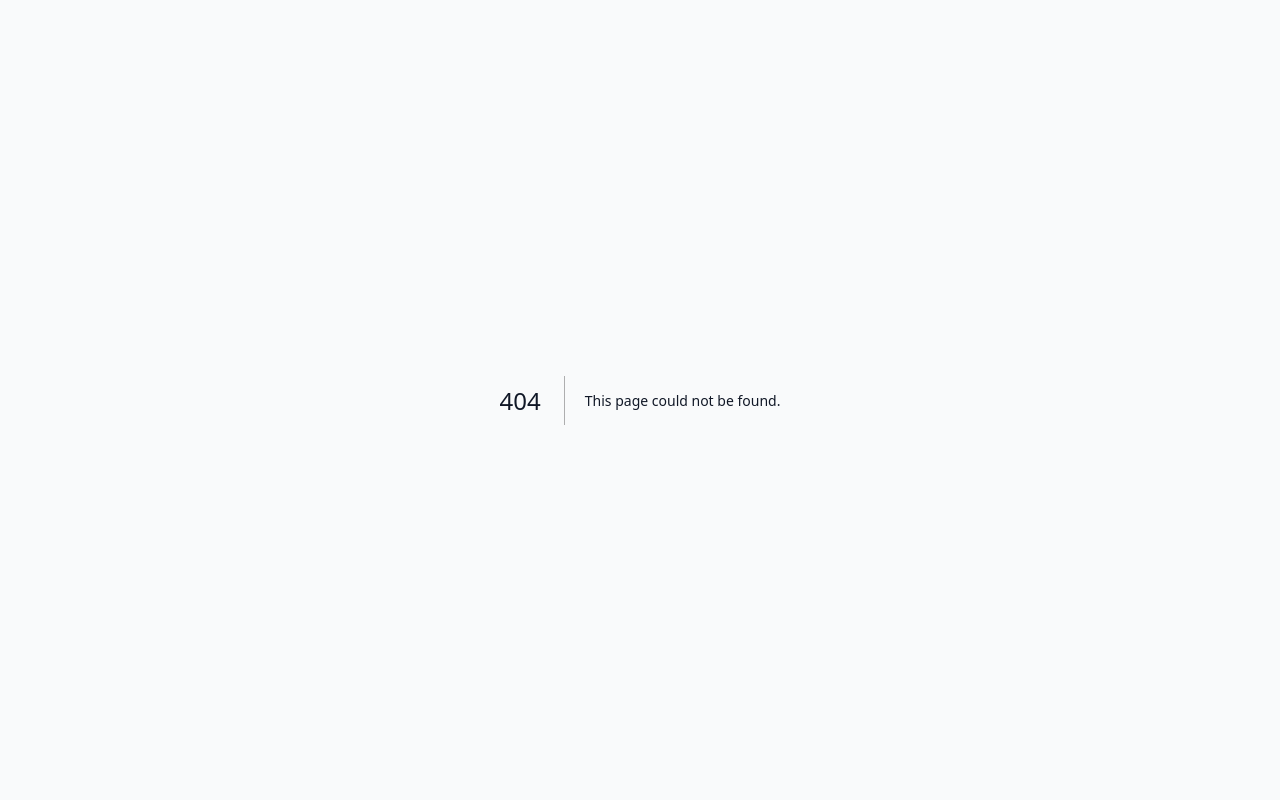
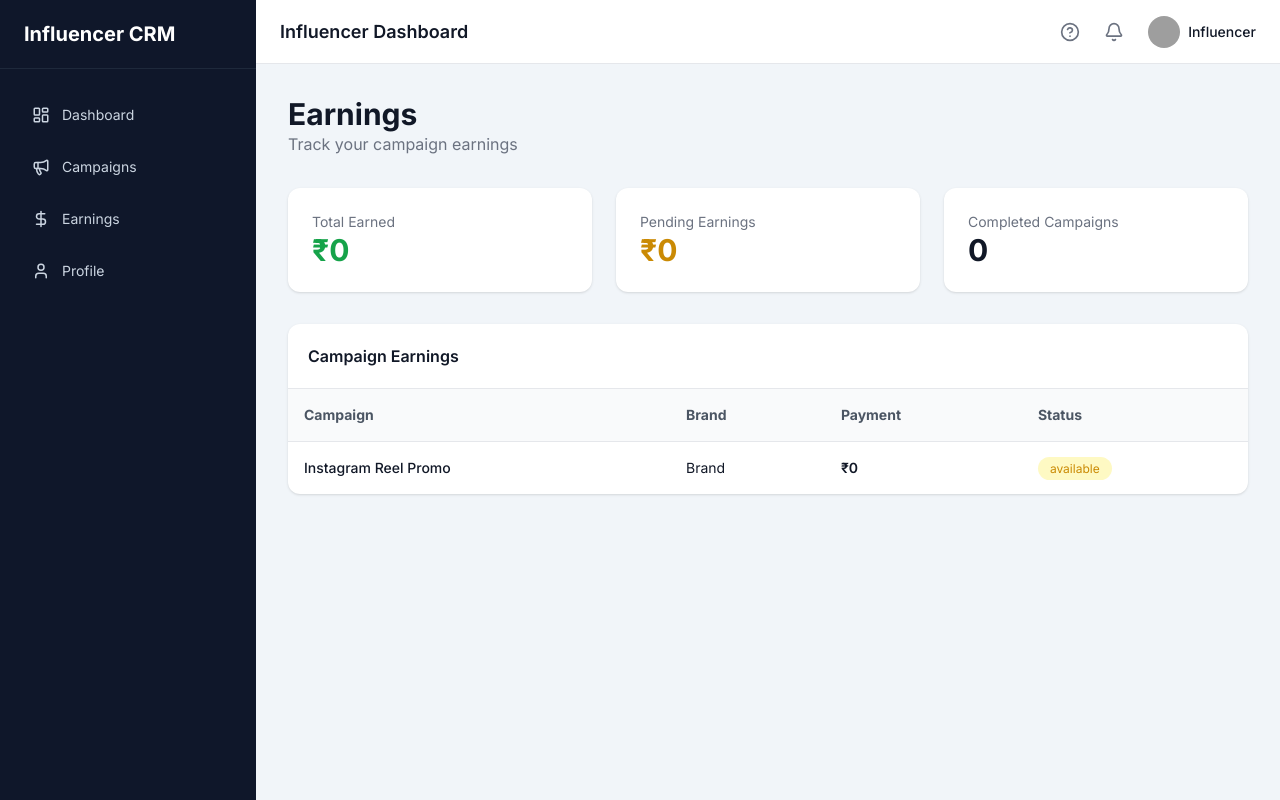
Before and after one commit to vedanttailor/influencers-platform, a Next.js app in the folder frontend/: page /Influencer/earnings in a window 1280 px wide. Before the commit this address had no page. Built offline with nearby package versions, Linux system fonts and the light colour scheme; grey boxes are pictures that could not be loaded.

Commit message:
admin redirection

```diff
--- a/frontend/app/Admin/components/admin/dashboard/Sidebar.tsx
+++ b/frontend/app/Admin/components/admin/dashboard/Sidebar.tsx
@@ -11,11 +11,11 @@ import {
 } from "react-icons/fi";
 
 const menu = [
-  { name: "Dashboard", path: "/admin/dashboard", icon: FiHome },
-  { name: "Clients", path: "/admin/client", icon: FiUsers },
-  { name: "Influencers", path: "/admin/influencers", icon: FiActivity },
-  { name: "Manager", path: "/admin/manager", icon: FiBriefcase },
-  { name: "Profile", path: "/admin/profile", icon: FiUser },
+  { name: "Dashboard", path: "/Admin/dashboard", icon: FiHome },
+  { name: "Clients", path: "/Admin/client", icon: FiUsers },
+  { name: "Influencers", path: "/Admin/influencers", icon: FiActivity },
+  { name: "Manager", path: "/Admin/manager", icon: FiBriefcase },
+  { name: "Profile", path: "/Admin/profile", icon: FiUser },
 ];
 
 export default function Sidebar() {
--- a/frontend/app/Admin/components/admin/dashboard/TopBar.tsx
+++ b/frontend/app/Admin/components/admin/dashboard/TopBar.tsx
@@ -6,7 +6,7 @@
 
 import { useEffect, useState } from "react";
 import { FiBell, FiHelpCircle } from "react-icons/fi";
-import { getAdmin } from "@/app/admin/store/adminStore";
+import { getAdmin } from "@/app/Admin/store/adminStore";
 
 export default function Topbar() {
   const [admin, setAdmin] = useState<any>(null);
--- a/frontend/app/Admin/manager/page.tsx
+++ b/frontend/app/Admin/manager/page.tsx
@@ -1,6 +1,6 @@
-import CreateManagerModal from "../../components/managers/CreateManagerModal";
-import ManagerTable from "../../components/managers/ManagerTable";
-import { ManagerProvider } from "../../components/admin/manager/ManagerContext";
+import CreateManagerModal from "../components/managers/CreateManagerModal";
+import ManagerTable from "../components/managers/ManagerTable";
+import { ManagerProvider } from "../components/admin/manager/ManagerContext";
 
 export default function ManagerPage() {
   return (
--- a/frontend/app/Admin/profile/page.tsx
+++ b/frontend/app/Admin/profile/page.tsx
@@ -5,7 +5,7 @@
 "use client";
 
 import { useEffect, useState } from "react";
-import { getAdmin, saveAdmin } from "../../store/adminStore";
+import { getAdmin, saveAdmin } from "../store/adminStore";
 
 export default function AdminProfile() {
   const [admin, setAdmin] = useState<any>(null);
--- /dev/null
+++ b/frontend/app/Influencer/earnings/page.tsx
@@ -0,0 +1,114 @@
+/* eslint-disable @typescript-eslint/no-explicit-any */
+"use client";
+
+import { useCampaignStore } from "@/lib/useCampaignStore";
+
+export default function EarningsPage() {
+  const { campaigns } = useCampaignStore();
+
+  const completed = campaigns.filter((c: any) => c.status === "completed");
+  const active = campaigns.filter((c: any) => c.status === "active");
+
+  const totalEarnings = completed.reduce(
+    (sum: number, c: any) => sum + (c.payment || 0),
+    0
+  );
+
+  const pendingEarnings = active.reduce(
+    (sum: number, c: any) => sum + (c.payment || 0),
+    0
+  );
+
+  return (
+    <div className="space-y-8">
+
+      <div>
+        <h1 className="text-3xl font-bold">Earnings</h1>
+        <p className="text-gray-500">
+          Track your campaign earnings
+        </p>
+      </div>
+
+
+      <div className="grid grid-cols-3 gap-6">
+
+        <div className="bg-white p-6 rounded-xl shadow">
+          <h3 className="text-gray-500 text-sm">Total Earned</h3>
+          <p className="text-3xl font-bold text-green-600">
+            ₹{totalEarnings}
+          </p>
+        </div>
+
+        <div className="bg-white p-6 rounded-xl shadow">
+          <h3 className="text-gray-500 text-sm">Pending Earnings</h3>
+          <p className="text-3xl font-bold text-yellow-600">
+            ₹{pendingEarnings}
+          </p>
+        </div>
+
+        <div className="bg-white p-6 rounded-xl shadow">
+          <h3 className="text-gray-500 text-sm">Completed Campaigns</h3>
+          <p className="text-3xl font-bold">
+            {completed.length}
+          </p>
+        </div>
+
+      </div>
+
+
+
+      <div className="bg-white rounded-xl shadow">
+
+        <div className="p-5 border-b font-semibold">
+          Campaign Earnings
+        </div>
+
+        <table className="w-full text-sm">
+
+          <thead className="bg-gray-50 text-gray-600">
+            <tr>
+              <th className="text-left p-4">Campaign</th>
+              <th className="text-left p-4">Brand</th>
+              <th className="text-left p-4">Payment</th>
+              <th className="text-left p-4">Status</th>
+            </tr>
+          </thead>
+
+          <tbody>
+
+            {campaigns.map((c: any) => (
+              <tr key={c.id} className="border-t">
+
+                <td className="p-4 font-medium">
+                  {c.title}
+                </td>
+
+                <td className="p-4">
+                  {c.brand || "Brand"}
+                </td>
+
+                <td className="p-4 font-semibold">
+                  ₹{c.payment || 0}
+                </td>
+
+                <td className="p-4">
+
+                  <span
+                    className={`px-3 py-1 rounded-full text-xs
+                      ${
+                        c.status === "completed"
+                          ? "bg-green-100 text-green-600"
+                          : "bg-yellow-100 text-yellow-600"
+                      }`}
+                  >
+                    {c.status}
+                  </span>
+                </td>
+              </tr>
+            ))}
+          </tbody>
+        </table>
+      </div>
+    </div>
+  );
+}
--- /dev/null
+++ b/frontend/app/Influencer/profile/page.tsx
@@ -0,0 +1,155 @@
+/* eslint-disable @typescript-eslint/no-explicit-any */
+
+"use client";
+
+import { useEffect, useState } from "react";
+
+export default function ProfilePage() {
+  const [user, setUser] = useState<any>(null);
+  const [editMode, setEditMode] = useState(false);
+
+  const [form, setForm] = useState({
+    full_name: "",
+    email: "",
+  });
+
+  useEffect(() => {
+    const fetchUser = async () => {
+      const token = localStorage.getItem("token");
+
+      const res = await fetch("http://127.0.0.1:8000/auth/me", {
+        headers: {
+          Authorization: `Bearer ${token}`,
+        },
+      });
+
+      const data = await res.json();
+      setUser(data);
+
+      setForm({
+        full_name: data.full_name,
+        email: data.email,
+      });
+    };
+
+    fetchUser();
+  }, []);
+
+  const handleChange = (e: any) => {
+    setForm({
+      ...form,
+      [e.target.name]: e.target.value,
+    });
+  };
+
+  const handleSave = () => {
+    setUser({
+      ...user,
+      full_name: form.full_name,
+      email: form.email,
+    });
+
+    setEditMode(false);
+  };
+
+  if (!user) return <div>Loading...</div>;
+
+  return (
+    <div className="max-w-3xl mx-auto space-y-6">
+
+      <h1 className="text-3xl font-bold">
+        Profile
+      </h1>
+
+      <div className="bg-white p-8 rounded-xl shadow">
+
+        <div className="flex items-center gap-6">
+
+          <div>
+            <h2 className="text-xl font-semibold">
+              {user.full_name}
+            </h2>
+
+            <p className="text-gray-500">
+              {user.email}
+            </p>
+          </div>
+
+        </div>
+
+        <div className="mt-6 grid grid-cols-2 gap-6">
+
+          <div>
+            <label className="text-sm text-gray-500">
+              Full Name
+            </label>
+
+            {editMode ? (
+              <input
+                name="full_name"
+                value={form.full_name}
+                onChange={handleChange}
+                className="border p-2 rounded w-full"
+              />
+            ) : (
+              <p className="font-medium">
+                {user.full_name}
+              </p>
+            )}
+          </div>
+
+          <div>
+            <label className="text-sm text-gray-500">
+              Email
+            </label>
+
+            {editMode ? (
+              <input
+                name="email"
+                value={form.email}
+                onChange={handleChange}
+                className="border p-2 rounded w-full"
+              />
+            ) : (
+              <p className="font-medium">
+                {user.email}
+              </p>
+            )}
+          </div>
+
+        </div>
+
+        <div className="mt-8 flex gap-3">
+
+          {!editMode ? (
+            <button
+              onClick={() => setEditMode(true)}
+              className="bg-indigo-600 text-white px-5 py-2 rounded-lg"
+            >
+              Edit Profile
+            </button>
+          ) : (
+            <>
+              <button
+                onClick={handleSave}
+                className="bg-green-600 text-white px-5 py-2 rounded-lg"
+              >
+                Save
+              </button>
+
+              <button
+                onClick={() => setEditMode(false)}
+                className="bg-gray-300 px-5 py-2 rounded-lg"
+              >
+                Cancel
+              </button>
+            </>
+          )}
+
+        </div>
+
+      </div>
+
+    </div>
+  );
+}
--- a/frontend/app/client/campaigns/page.tsx
+++ b/frontend/app/client/campaigns/page.tsx
@@ -3,7 +3,7 @@
 import { useState } from "react";
 import Link from "next/link";
 
-import Topbar from "../components/Topbar";
+
 import EngagementPieChart from "../components/EngagementChart";
 import CampaignCard from "../components/CampaignTable";
 
@@ -98,8 +98,6 @@ export default function ClientCampaignsPage() {
       </div>
 
       <aside className="w-64 shrink-0"></aside>
-
-      <Topbar />
 
       <div className="flex gap-3 mb-6">
         {["all", "active", "completed", "pending"].map((status) => (
--- a/frontend/app/globals.css
+++ b/frontend/app/globals.css
@@ -2,9 +2,12 @@
 @tailwind components;
 @tailwind utilities;
 
+
+
 :root {
-  --font-sans: 'Geist', sans-serif;
+  --font-sans: "Geist", sans-serif;
 }
+
 
 body {
   min-height: 100vh;
@@ -13,20 +16,17 @@ body {
   color: #f8fafc;
 }
 
+
+
 .input {
   width: 100%;
   padding: 0.75rem 1rem;
   border-radius: 0.5rem;
-  background: rgba(255,255,255,0.15);
+  background: rgba(255, 255, 255, 0.08);
   color: white;
+  border: 1px solid rgba(255, 255, 255, 0.1);
   outline: none;
 }
-
-select.input option {
-  background-color: #020617;
-  color: #f8fafc;
-}
-
 
 .input::placeholder {
   color: #9ca3af;
@@ -37,31 +37,47 @@ select.input option {
 }
 
 
+
+select.input option {
+  background-color: #020617;
+  color: #f8fafc;
+}
+
+
+
 input:-webkit-autofill,
 input:-webkit-autofill:hover,
 input:-webkit-autofill:focus,
 textarea:-webkit-autofill,
 select:-webkit-autofill {
-  -webkit-box-shadow: 0 0 0 1000px rgba(255,255,255,0.15) inset !important;
+  -webkit-box-shadow: 0 0 0 1000px rgba(255,255,255,0.08) inset !important;
   -webkit-text-fill-color: white !important;
   caret-color: white;
   transition: background-color 9999s ease-in-out 0s;
 }
 
 
-.input {
-  width: 100%;
-  padding: 12px;
-  border: 1px solid #ddd;
-  border-radius: 6px;
-  margin-bottom: 12px;
-}
 
 .btn {
   width: 100%;
   padding: 12px;
-  background: black;
+  background: #6366f1;
   color: white;
   border-radius: 6px;
   font-weight: 600;
+  transition: 0.2s;
 }
+
+.btn:hover {
+  background: #4f46e5;
+}
+
+
+
+.card {
+  background: rgba(255,255,255,0.05);
+  backdrop-filter: blur(10px);
+  border-radius: 10px;
+  padding: 20px;
+  border: 1px solid rgba(255,255,255,0.08);
+}
--- a/frontend/app/utils/redirectByRole.ts
+++ b/frontend/app/utils/redirectByRole.ts
@@ -5,7 +5,7 @@ export const redirectByRole = (role: string, router: any) => {
   switch (normalizedRole) {
 
     case "admin":
-      router.replace("/admin/dashboard");
+      router.replace("/Admin/dashboard");
       break;
 
     case "manager":
```
